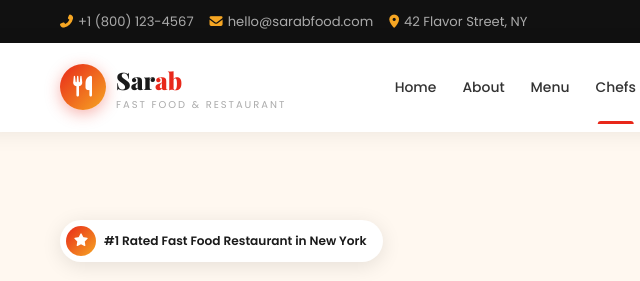
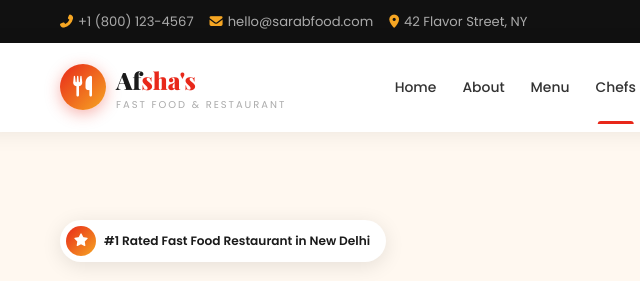
Before and after one commit to Afsha2705/demo, a plain HTML site: page index.html in a window 1280 px wide. Shown: the top 281 px of the page, 22-662 px from the left. Drawn offline with nearby package versions, Linux system fonts and the light colour scheme.

Commit message:
Update restaurant name and location in index.html

```diff
--- a/index.html
+++ b/index.html
@@ -54,7 +54,7 @@
                <div class="blogo">
                   <div class="bico"><i class="fas fa-utensils"></i></div>
                   <div>
-                     <div class="bname">Sar<span>ab</span></div>
+                     <div class="bname">Af<span>sha's</span></div>
                      <div class="bsub">Fast Food & Restaurant</div>
                   </div>
                </div>
@@ -138,7 +138,7 @@
                <div class="col-lg-6">
                   <div class="hbadge">
                      <div class="hbi"><i class="fas fa-star"></i></div>
-                     <span>#1 Rated Fast Food Restaurant in New York</span>
+                     <span>#1 Rated Fast Food Restaurant in New Delhi</span>
                   </div>
                   <h1 class="htitle">Delicious <span class="hl">Fast Food</span><br/>for Every Moment</h1>
                   <p class="hdesc">Experience bold flavors crafted from premium ingredients. From crispy burgers to gourmet pizzas - every bite is an adventure worth savoring.</p>
```
